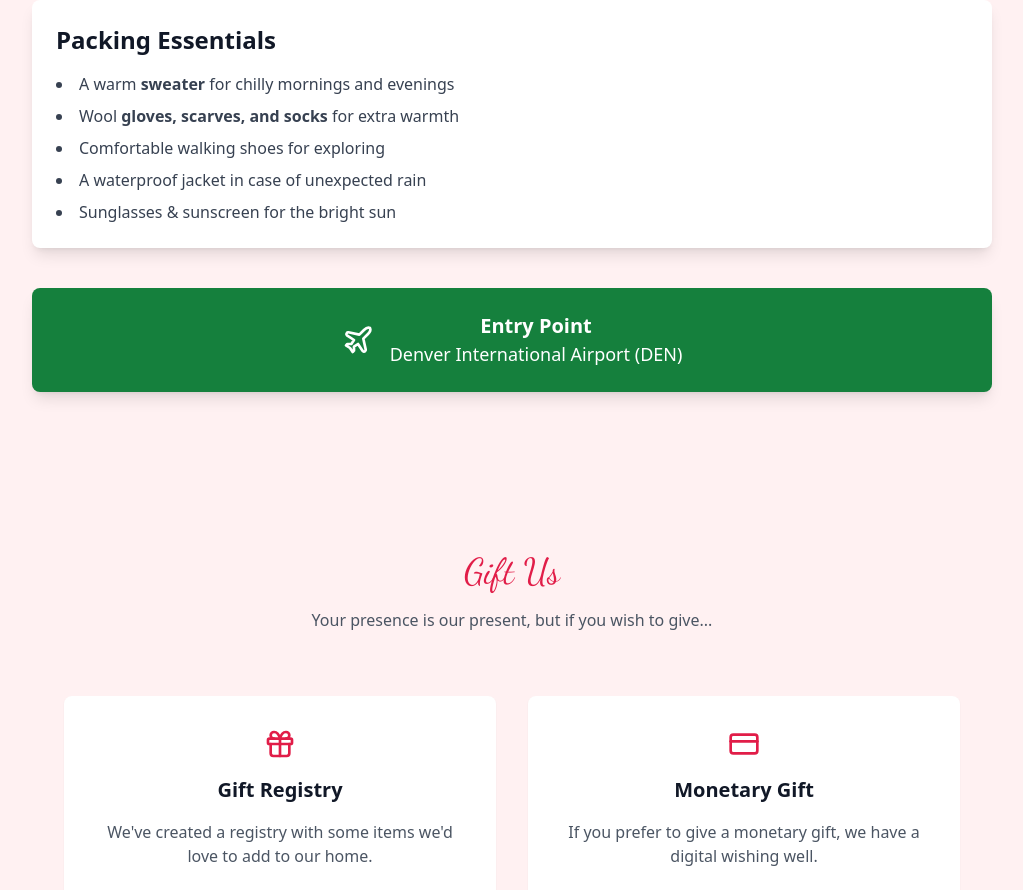
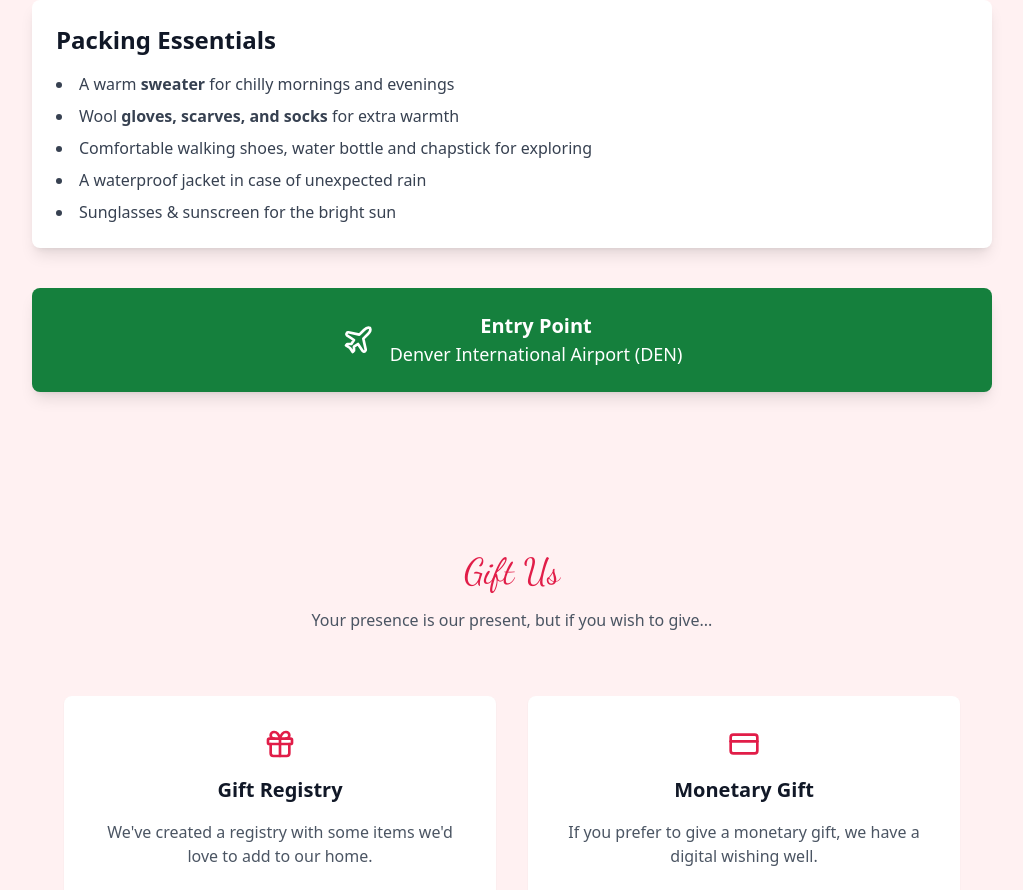
Before and after one commit to tobidelly/seun_and_tunde, a React (Vite) app: page / in a window 1280 px wide. Shown: the part 6040-6930 px from the top of the page, without its empty margins (128-1151 px from the left). Built offline with nearby package versions, Linux system fonts and the light colour scheme.

Commit message:
Travel pack updated

```diff
--- a/src/components/TravelPack.tsx
+++ b/src/components/TravelPack.tsx
@@ -39,7 +39,7 @@ const TravelPack: React.FC<{ id: string }> = ({ id }) => {
           <ul className="list-disc list-inside text-gray-700 space-y-2">
             <li>A warm <strong>sweater</strong> for chilly mornings and evenings</li>
             <li>Wool <strong>gloves, scarves, and socks</strong> for extra warmth</li>
-            <li>Comfortable walking shoes for exploring</li>
+            <li>Comfortable walking shoes, water bottle and chapstick for exploring</li>
             <li>A waterproof jacket in case of unexpected rain</li>
             <li>Sunglasses & sunscreen for the bright sun</li>
           </ul>
```
